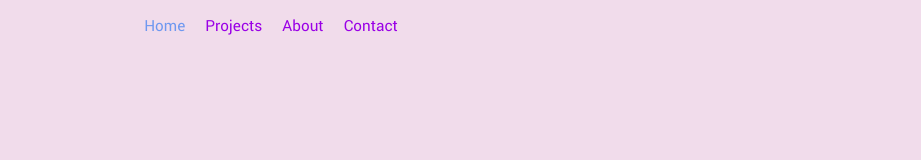
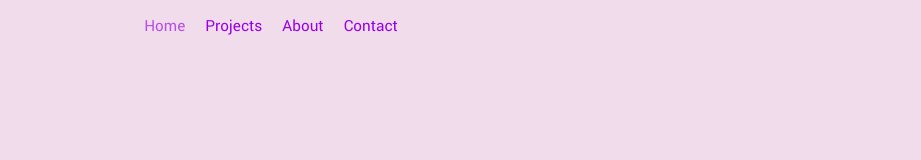
Before and after one commit to stephanbazbaz/portfolio_website, a React (Create React App) app: page / in a window 1280 px wide. In both pictures the pointer is over the link "Home". Shown: the top 160 px of the page, without its empty margins (359-1280 px from the left). Built offline with nearby package versions, Linux system fonts and the light colour scheme.

Commit message:
redirects

```diff
--- a/src/components/Navbar/style.scss
+++ b/src/components/Navbar/style.scss
@@ -43,7 +43,7 @@
                 text-decoration: none;
             }
             a:hover {
-                color: #6f98f0;
+                color: #9b05e6a8;
             }
         }
     }
```
Also changed, not shown: public/index.html (+1 -21 lines), 1 other file (tests, documents, lock files or other folders).
